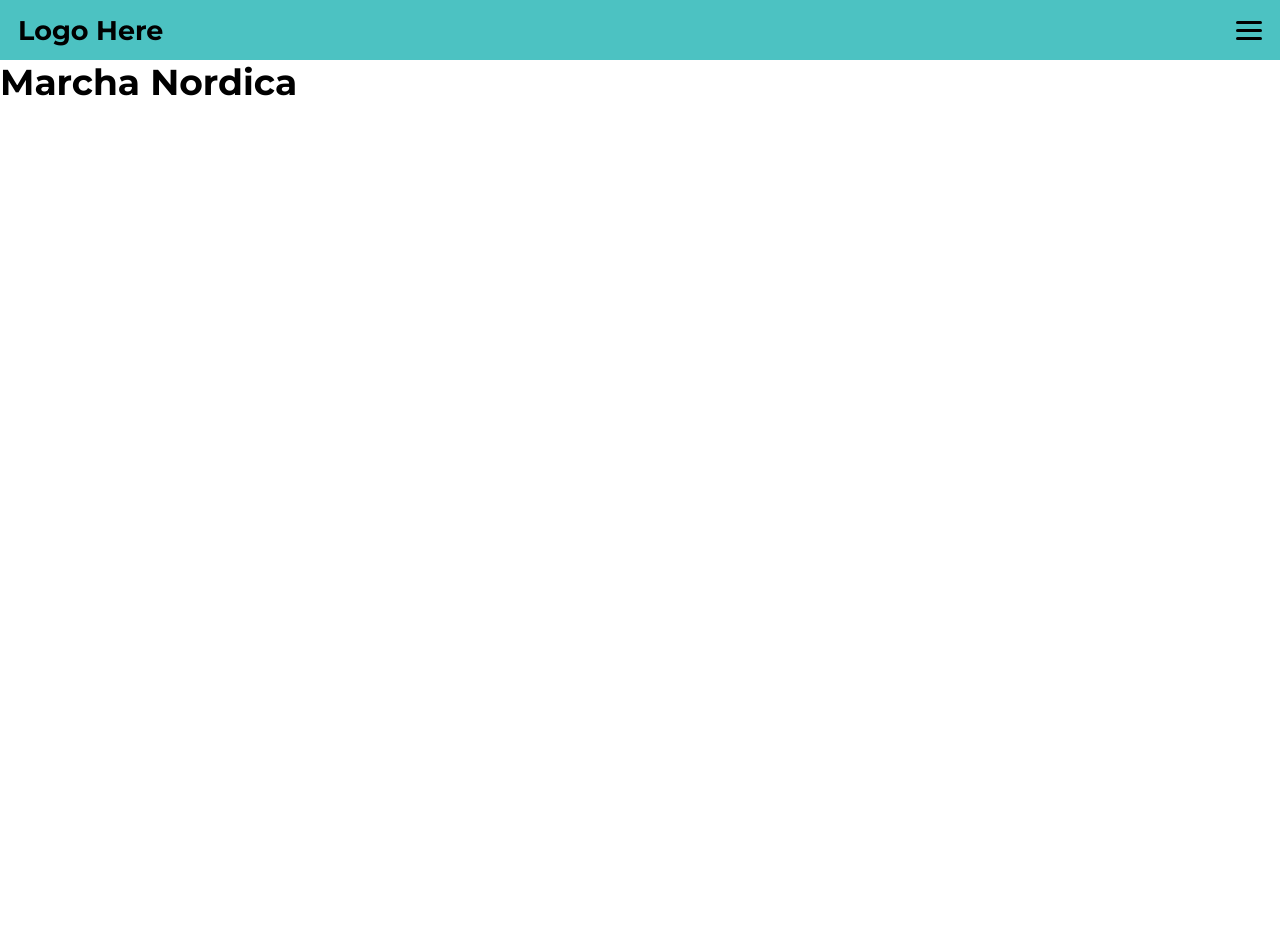
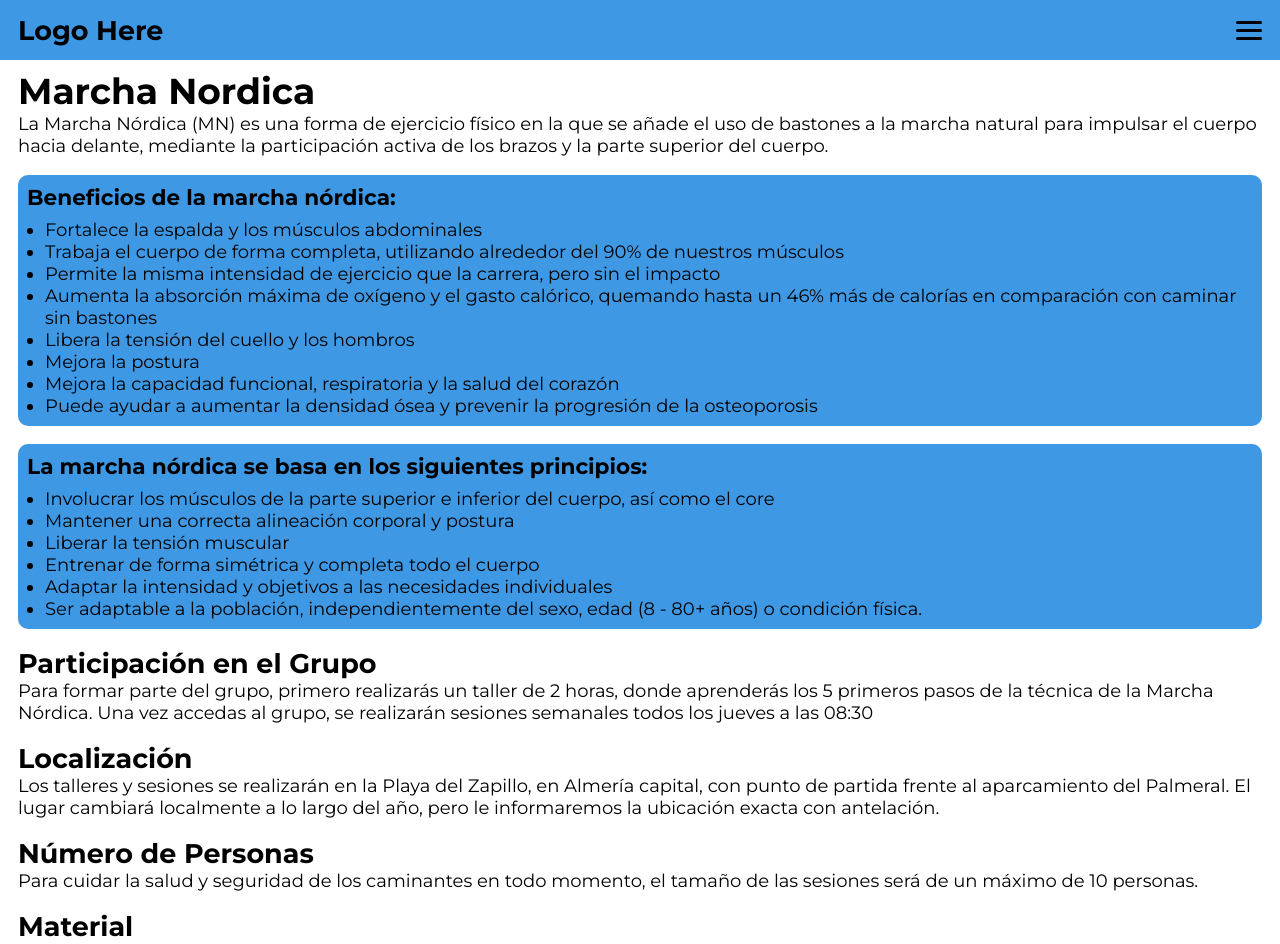
Before and after one commit to mikebarr24/fisioml, a React (Create React App) app: page /marcha-nordica in a window 1280 px wide. Shown: the top 944 px of the page. Before the commit the page ends 800 px from the top, so only its background shows below. Built offline with nearby package versions, Linux system fonts and the light colour scheme.

Commit message:
Add info to all pages

```diff
--- a/src/_config.scss
+++ b/src/_config.scss
@@ -1,5 +1,5 @@
 /* Variables */
-$primary-color: rgb(76, 194, 194);
+$primary-color: #3e98e4;
 $secondary-color: rgb(185, 185, 255);
 $light-color: white;
 $mob-nav-height: 60px;
@@ -42,6 +42,28 @@ button {
   font-size: $title-font;
 }
 
+.bold {
+  font-weight: 700;
+}
+
+.page-section {
+  margin-bottom: 1rem;
+}
+
+.page-bullet-section {
+  background-color: $primary-color;
+  padding: 0.5rem;
+  border-radius: 10px;
+  margin-bottom: 1rem;
+  h2 {
+    margin-bottom: 0.5rem;
+    font-size: 1.2rem;
+  }
+  ul {
+    padding-left: 1rem;
+  }
+}
+
 /* Mixins */
 
 @mixin standardTransition($time) {
--- a/src/components/home/Hero/Hero.scss
+++ b/src/components/home/Hero/Hero.scss
@@ -7,7 +7,11 @@
   flex-direction: column;
   justify-content: space-between;
   text-align: center;
-
+  background-image: url("../../../media/images/hero-background.png");
+  background-repeat: no-repeat;
+  background-size: cover;
+  background-position-x: center;
+  background-position-y: 150px;
   .hero-text-wrapper {
     margin-top: 1rem;
   }
--- a/src/pages/Fisio.js
+++ b/src/pages/Fisio.js
@@ -2,8 +2,41 @@ import "./Fisio.scss";
 
 function Fisio() {
   return (
-    <div id="fisio">
-      <h1>Fisio</h1>
+    <div id="fisio" className="container">
+      <h1 className="page-title">Fisio</h1>
+      <p className="fisio-text">
+        Mediante la fisioterapia te ayudamos a recuperar la movilidad y
+        funcionalidad después de una lesión o dolencia, reduciendo el riesgo de
+        recaída. ‍El tipo de técnica utilizada y la estrategia de intervención
+        dependerá de los resultados de tu evaluación. Entre las técnicas que
+        utilizamos se encuentran:
+      </p>
+      <div className="page-bullet-section">
+        <ul>
+          <li>
+            <span className="bold">Ejercicios</span> de movilidad, estabilidad,
+            propiocepción y fortalecimiento progresivo
+          </li>
+          <li>
+            <span className="bold">Terapia manual</span> incluyendo técnicas de
+            movilización y manipulación articular, técnicas de tejido blando y
+            movilización con movimiento
+          </li>
+          <li>
+            <span className="bold">Vendaje funcional</span>
+          </li>
+          <li>
+            <span className="bold">Acupuntura</span>
+          </li>
+          <li>
+            <span className="bold">Trabajo en máquina reformers</span>
+          </li>
+          <li>
+            <span className="bold">Consejos de automanejo</span> de la patología
+            o lesión y de prevención de recaídas
+          </li>
+        </ul>
+      </div>
     </div>
   );
 }
--- a/src/pages/Fisio.scss
+++ b/src/pages/Fisio.scss
@@ -2,4 +2,7 @@
 
 #fisio {
   margin-top: $mob-nav-height;
+  .fisio-text {
+    margin-bottom: 2rem;
+  }
 }
--- a/src/pages/MarchaNordica.js
+++ b/src/pages/MarchaNordica.js
@@ -2,8 +2,96 @@ import "./MarchaNordica.scss";
 
 function MarchaNordica() {
   return (
-    <div id="marcha-nordica">
-      <h1>Marcha Nordica</h1>
+    <div id="marcha-nordica" className="container">
+      <h1 className="page-title">Marcha Nordica</h1>
+      <p className="marcha-text">
+        La Marcha Nórdica (MN) es una forma de ejercicio físico en la que se
+        añade el uso de bastones a la marcha natural para impulsar el cuerpo
+        hacia delante, mediante la participación activa de los brazos y la parte
+        superior del cuerpo.
+      </p>
+      <div className="page-bullet-section">
+        <h2>Beneficios de la marcha nórdica:</h2>
+        <ul>
+          <li>Fortalece la espalda y los músculos abdominales</li>
+          <li>
+            Trabaja el cuerpo de forma completa, utilizando alrededor del 90% de
+            nuestros músculos
+          </li>
+          <li>
+            Permite la misma intensidad de ejercicio que la carrera, pero sin el
+            impacto
+          </li>
+          <li>
+            Aumenta la absorción máxima de oxígeno y el gasto calórico, quemando
+            hasta un 46% más de calorías en comparación con caminar sin bastones
+          </li>
+          <li>Libera la tensión del cuello y los hombros</li>
+          <li>Mejora la postura </li>
+          <li>
+            Mejora la capacidad funcional, respiratoria y la salud del corazón
+          </li>
+          <li>
+            Puede ayudar a aumentar la densidad ósea y prevenir la progresión de
+            la osteoporosis
+          </li>
+        </ul>
+      </div>
+      <div className="page-bullet-section">
+        <h2>La marcha nórdica se basa en los siguientes principios:</h2>
+        <ul>
+          <li>
+            Involucrar los músculos de la parte superior e inferior del cuerpo,
+            así como el core
+          </li>
+          <li>Mantener una correcta alineación corporal y postura </li>
+          <li>Liberar la tensión muscular</li>
+          <li>Entrenar de forma simétrica y completa todo el cuerpo</li>
+          <li>
+            Adaptar la intensidad y objetivos a las necesidades individuales
+          </li>
+          <li>
+            Ser adaptable a la población, independientemente del sexo, edad (8 -
+            80+ años) o condición física.
+          </li>
+        </ul>
+      </div>
+      <div className="page-section">
+        <h2>Participación en el Grupo</h2>
+        <p>
+          Para formar parte del grupo, primero realizarás un taller de 2 horas,
+          donde aprenderás los 5 primeros pasos de la técnica de la Marcha
+          Nórdica. Una vez accedas al grupo, se realizarán sesiones semanales
+          todos los jueves a las 08:30
+        </p>
+      </div>
+      <div className="page-section">
+        <h2>Localización</h2>
+        <p>
+          Los talleres y sesiones se realizarán en la Playa del Zapillo, en
+          Almería capital, con punto de partida frente al aparcamiento del
+          Palmeral. El lugar cambiará localmente a lo largo del año, pero le
+          informaremos la ubicación exacta con antelación.
+        </p>
+      </div>
+      <div className="page-section">
+        <h2>Número de Personas</h2>
+        <p>
+          Para cuidar la salud y seguridad de los caminantes en todo momento, el
+          tamaño de las sesiones será de un máximo de 10 personas.
+        </p>
+      </div>
+      <div className="page-section">
+        <h2>Material</h2>
+        <p>
+          Le aconsejamos que se vista con ropa cómoda acorde al clima. Crema y
+          gafas de sol, gorra y calzado flexible que deje buena movilidad de
+          tobillo son recomendables. Si quiere traer una mochila con sus
+          pertenencias, esta debe ser lo suficientemente pequeña como para
+          permitir la libre movilidad de sus brazos hacia atrás, sin chocar con
+          la misma.
+        </p>
+      </div>
     </div>
   );
 }
--- a/src/pages/MarchaNordica.scss
+++ b/src/pages/MarchaNordica.scss
@@ -2,4 +2,7 @@
 
 #marcha-nordica {
   margin-top: $mob-nav-height;
+  .marcha-text {
+    margin-bottom: 1rem;
+  }
 }
--- a/src/pages/PilatesMaquina.js
+++ b/src/pages/PilatesMaquina.js
@@ -2,8 +2,15 @@ import "./PilatesMaquina.scss";
 
 function PilatesMaquina() {
   return (
-    <div id="pilates-maquina">
-      <h1>Pilates Maquina</h1>
+    <div id="pilates-maquina" className="container">
+      <h1 className="page-title">Pilates Terapéutico Maquina</h1>
+      <p className="page-text">
+        Instructora de Pilates Reformers o máquina certificada por Michael King
+        Pilates. La máquina de Reformers añade resistencia a los ejercicios de
+        Pilates mediante la utilización de muelles de diferentes niveles de
+        resistencia para contribuir a la elongación y el fortalecimiento de la
+        musculatura de forma controlada. Las sesiones son individuales o duales.
+      </p>
     </div>
   );
 }
--- a/src/pages/PilatesSuelo.js
+++ b/src/pages/PilatesSuelo.js
@@ -2,8 +2,28 @@ import "./PilatesSuelo.scss";
 
 function PilateSuelo() {
   return (
-    <div id="pilates-suelo">
-      <h1>Pilates Suelo</h1>
+    <div id="pilates-suelo" className="container">
+      <h1 className="page-title">Pilates Terapéutico Suelo</h1>
+      <p className="page-text">
+        Instructora certificada de Pilates Terapéutico Suelo por el método APPI
+        (The Australian Physiotherapy and Pilates Institute) en Reino Unido,
+        reconocido como líder en la industria de la enseñanza y desarrollo de
+        ejercicios seguros y efectivos, impartidos por expertos del movimiento.
+        <br />
+        <br />
+        Tu primera sesión será individual. Esta sesión tendrá como objetivo la
+        evaluación de tu postura y movilidad, así como la detección de posibles
+        disfunciones de fuerza, coordinación, propiocepción o control motor. En
+        esta sesión, María José te enseñará los cinco elementos clave del
+        Pilates. También aprenderás a activar la musculatura estabilizadora
+        necesaria para la realización de los ejercicios de forma segura y
+        eficaz.
+        <br />
+        <br />
+        Después de esta sesión, podrás continuar con sesiones individuales o en
+        grupos de 4 a 6 personas, tomando todas las medidas necesarias para la
+        seguridad frente al COVID-19.
+      </p>
     </div>
   );
 }
--- a/src/pages/StandingPilates.js
+++ b/src/pages/StandingPilates.js
@@ -2,8 +2,16 @@ import "./StandingPilates.scss";
 
 function StandingPilates() {
   return (
-    <div id="standing-pilates">
-      <h1>Standing Pilates</h1>
+    <div id="standing-pilates" className="container">
+      <h1 className="page-title">Standing Pilates</h1>
+      <p className="page-text">
+        Utilizando los principios del Pilates, hemos desarrollado esta clase de
+        Pilates de pie para las personas que, por problemas de salud o
+        movilidad, no están cómodas haciendo ejercicio en el suelo. De esta
+        forma se pueden beneficiar del mismo trabajo postural, de fuerza,
+        coordinación, control, propiocepción y equilibrio, sin necesidad de
+        tumbarse en la esterilla.
+      </p>
     </div>
   );
 }
```
Also changed, not shown: src/media/images/hero-background.png.
